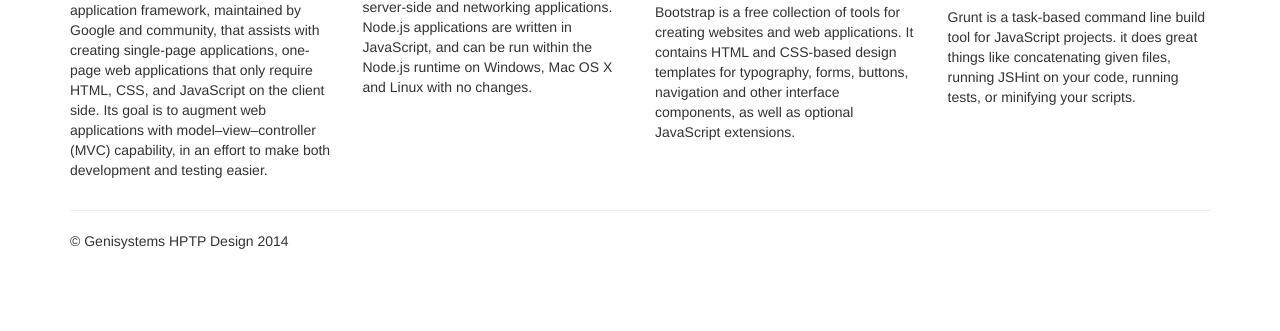
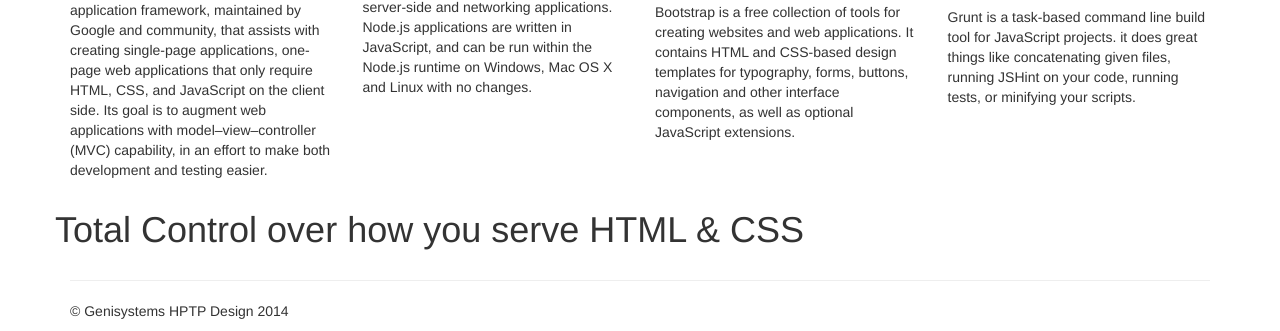
Before and after one commit to josephnwachukwu/kickstartr, a website: page index.html in a window 1280 px wide. Shown: the part 556-887 px from the top of the page. Before the commit the page ends 817 px from the top, so only its background shows below. Drawn offline with Linux system fonts and the light colour scheme.

Commit message:
adding content

```diff
--- a/views/home.html
+++ b/views/home.html
@@ -47,4 +47,8 @@
 			<p>Grunt is a task-based command line build tool for JavaScript projects. it does great things like concatenating given files, running JSHint on your code, running tests, or minifying your scripts.</p>
 		</div>
 	</div>
+	<div class="row">
+		<h1>Total Control over how you serve HTML &amp; CSS</h1>
+		<p></p>
+	</div>
 </div>
```
